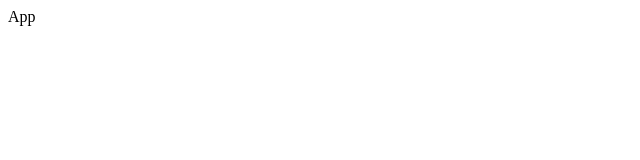
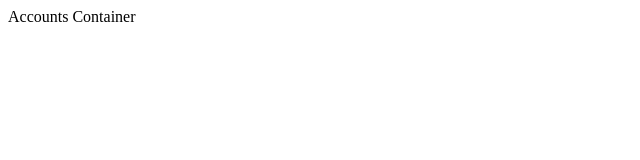
Before and after one commit to averagealloy/cashdash-client, a React (Create React App) app: page /accounts in a window 1280 px wide. Shown: the top 160 px of the page, without its empty margins (0-640 px from the left). Built offline with nearby package versions, Linux system fonts and the light colour scheme.

Commit message:
adding more components

```diff
--- a/src/App.js
+++ b/src/App.js
@@ -1,6 +1,7 @@
 import React from 'react';
 import {connect} from 'react-redux'
-import {fetchAccounts} from './actions/fetchAccounts'
+import AccountsContainer from './containers/AccountContainer'
+
 
 class App extends React.Component {
 
@@ -11,7 +12,7 @@ class App extends React.Component {
   render() {
   return (
     <div className="App">
-      App
+      <AccountsContainer/>
     </div>
   );
   }
--- /dev/null
+++ b/src/components/Accounts.js
@@ -0,0 +1 @@
+import React from 'react'
--- a/src/containers/AccountContainer.js
+++ b/src/containers/AccountContainer.js
@@ -0,0 +1,16 @@
+import React from 'react'
+
+
+class AccountsContainer extends React.Component {
+    render () {
+        return (
+            <div>
+                Accounts Container
+            </div>
+        )
+    }
+
+}
+
+
+export default AccountsContainer
```
Also changed, not shown: src/components/AccountInput.js (added, +15 -0 lines).
